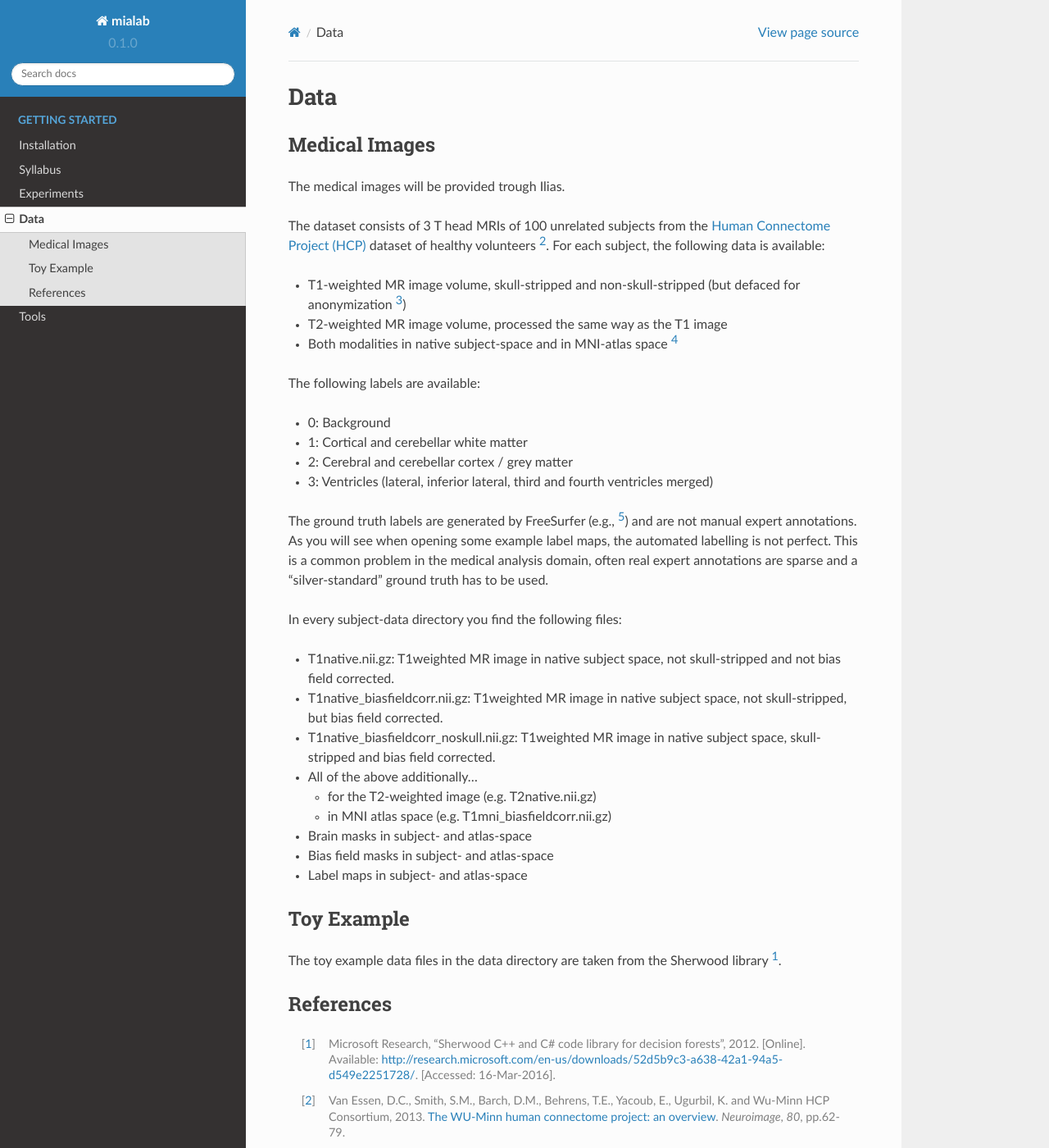
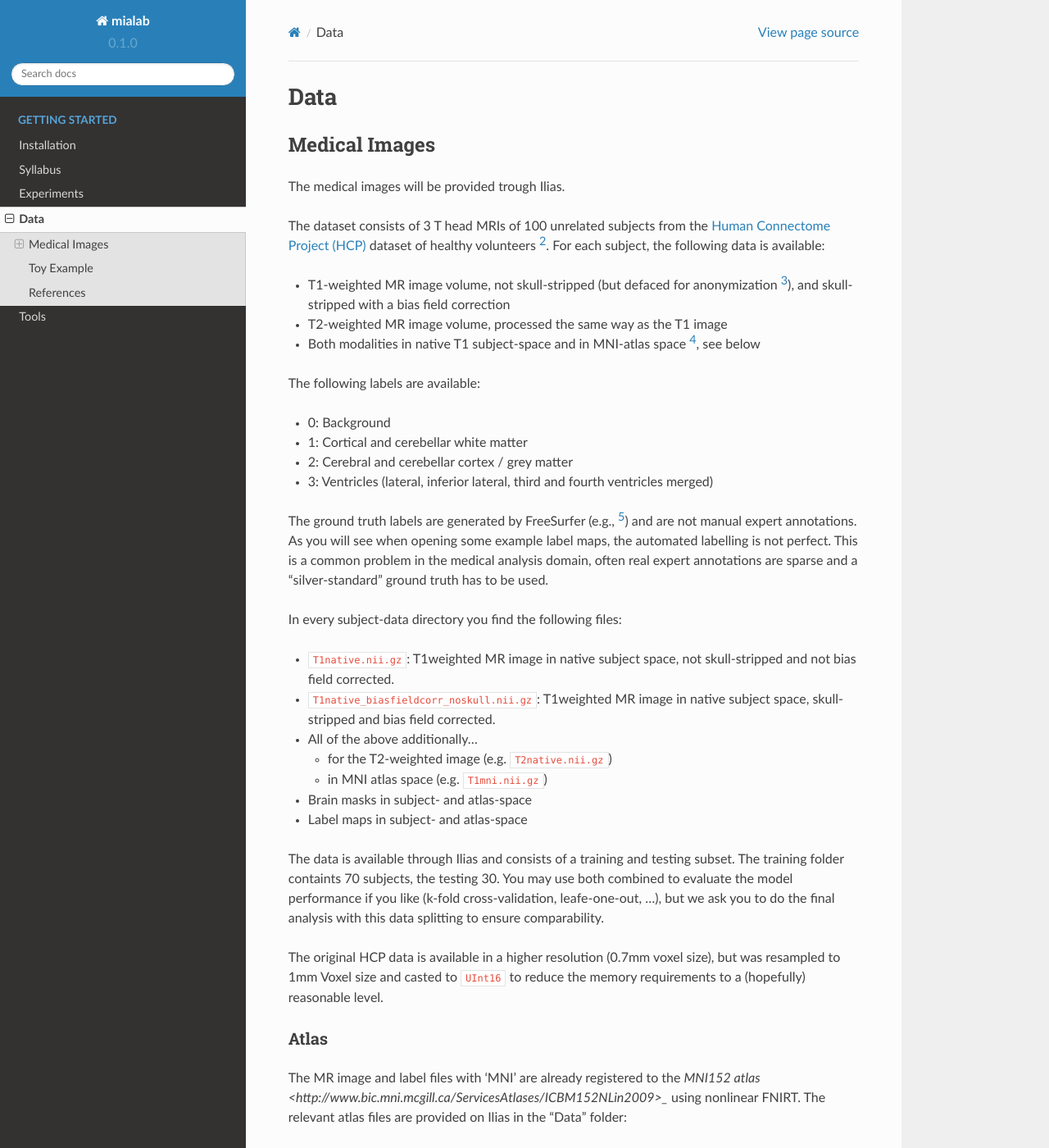
Before and after one commit to ubern-mia/MIALab, a Sphinx documentation site: the page built from docs/data.rst, in a window 1280 px wide and 1400 px high. Shown: the whole window at 82% size. Built offline with Sphinx 7.4.7 and the Read the Docs theme 2.0.0, drawn with Linux system fonts in a browser that asks for light colours; formulas are drawn with MathJax 3; some of the changed text lies outside the part shown.

Commit message:
docs(data): Added atlas info, files an test /  training folder

```diff
--- a/docs/data.rst
+++ b/docs/data.rst
@@ -9,9 +9,9 @@
 
 The dataset consists of 3 T head MRIs of 100 unrelated subjects from the `Human Connectome Project (HCP) <https://www.humanconnectome.org/>`_ dataset of healthy volunteers [2]_. For each subject, the following data is available:
 
-- T1-weighted MR image volume, skull-stripped and non-skull-stripped (but defaced for anonymization [3]_)
+- T1-weighted MR image volume, not skull-stripped (but defaced for anonymization [3]_), and skull-stripped with a bias field correction
 - T2-weighted MR image volume, processed the same way as the T1 image
-- Both modalities in native subject-space and in MNI-atlas space [4]_
+- Both modalities in native T1 subject-space and in MNI-atlas space [4]_, see below
 
 The following labels are available:
 
@@ -25,17 +25,29 @@
 
 In every subject-data directory you find the following files:
 
-- T1native.nii.gz: T1weighted MR image in native subject space, not skull-stripped and not bias field corrected.
-- T1native_biasfieldcorr.nii.gz: T1weighted MR image in native subject space, not skull-stripped, but bias field corrected.
-- T1native_biasfieldcorr_noskull.nii.gz: T1weighted MR image in native subject space, skull-stripped and bias field corrected.
+- ``T1native.nii.gz``: T1weighted MR image in native subject space, not skull-stripped and not bias field corrected.
+- ``T1native_biasfieldcorr_noskull.nii.gz``: T1weighted MR image in native subject space, skull-stripped and bias field corrected.
 - All of the above additionally...
 
-  - for the T2-weighted image (e.g. T2native.nii.gz)
-  - in MNI atlas space (e.g. T1mni_biasfieldcorr.nii.gz)
+  - for the T2-weighted image (e.g. ``T2native.nii.gz``)
+  - in MNI atlas space (e.g. ``T1mni.nii.gz``)
 
 - Brain masks in subject- and atlas-space
-- Bias field masks in subject- and atlas-space
 - Label maps in subject- and atlas-space
+
+The data is available through Ilias and consists of a training and testing subset. The training folder containts 70 subjects, the testing 30. You may use both combined to evaluate the model performance if you like (k-fold cross-validation, leafe-one-out, ...), but we ask you to do the final analysis with this data splitting to ensure comparability.
+
+The original HCP data is available in a higher resolution (0.7mm voxel size), but was resampled to 1mm Voxel size and casted to ``UInt16`` to reduce the memory requirements to a (hopefully) reasonable level.
+
+Atlas
+====================
+The MR image and label files with 'MNI' are already registered to the `MNI152 atlas <http://www.bic.mni.mcgill.ca/ServicesAtlases/ICBM152NLin2009>_` using nonlinear FNIRT.
+The relevant atlas files are provided on Ilias in the "Data" folder:
+
+- T1-weighted atlas image: ``mni_icbm152_t1_tal_nlin_sym_09a.nii.gz``
+- T2-weighted atlas image: ``mni_icbm152_t2_tal_nlin_sym_09a.nii.gz``
+- Brain mask: ``mni_icbm152_t1_tal_nlin_sym_09a_mask.nii.gz``
+
 
 Toy Example
 --------------------
```
